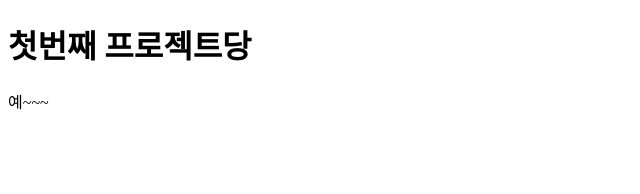
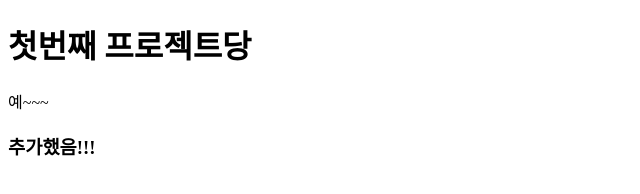
Before and after one commit to newuserYejin/noonaProject, a plain HTML site: page index.html in a window 1280 px wide. Shown: the whole page, without its empty margins (0-640 px from the left). Drawn offline with Linux system fonts and the light colour scheme.

Commit message:
second commit

```diff
--- a/index.html
+++ b/index.html
@@ -11,6 +11,7 @@
 <body>
     <h1>첫번째 프로젝트당</h1>
     <p>예~~~</p>
+    <h3>추가했음!!!</h3>
 
 
 </body>
```
